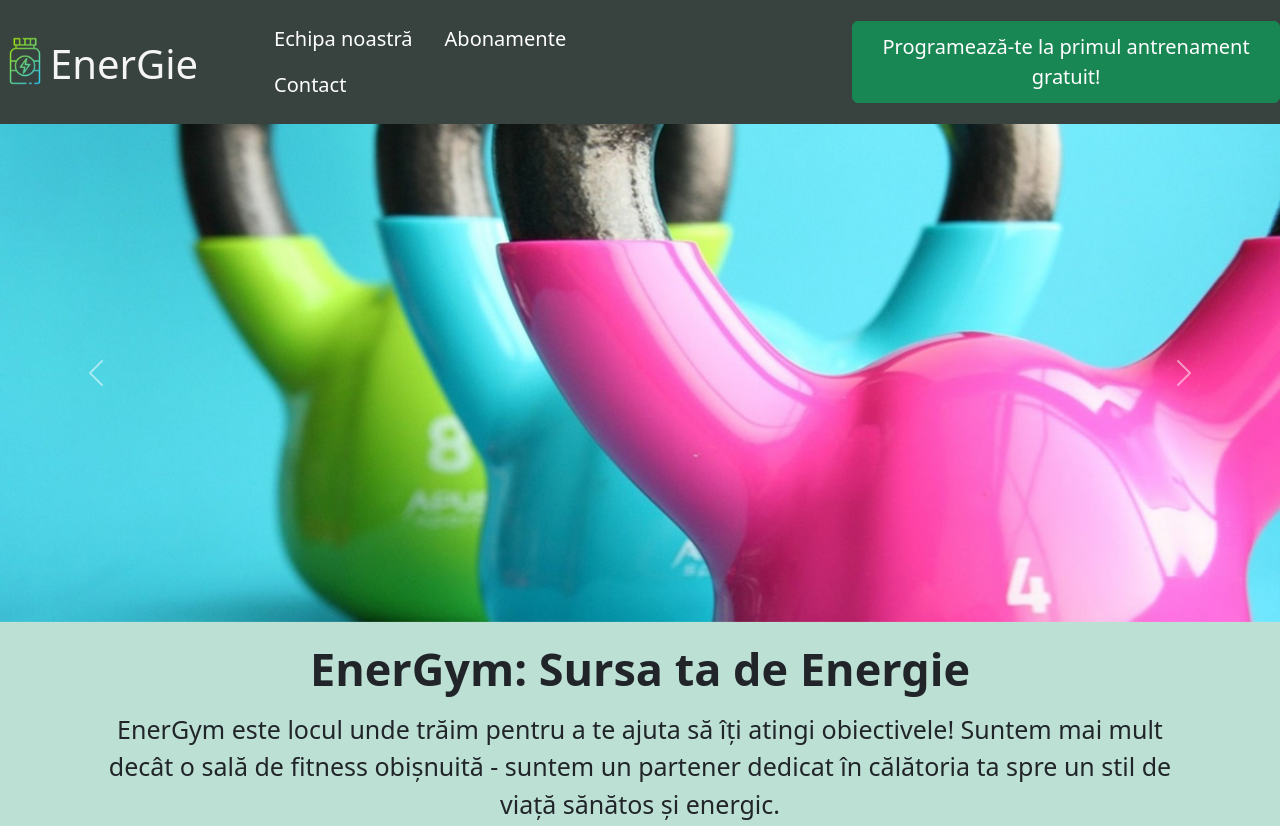
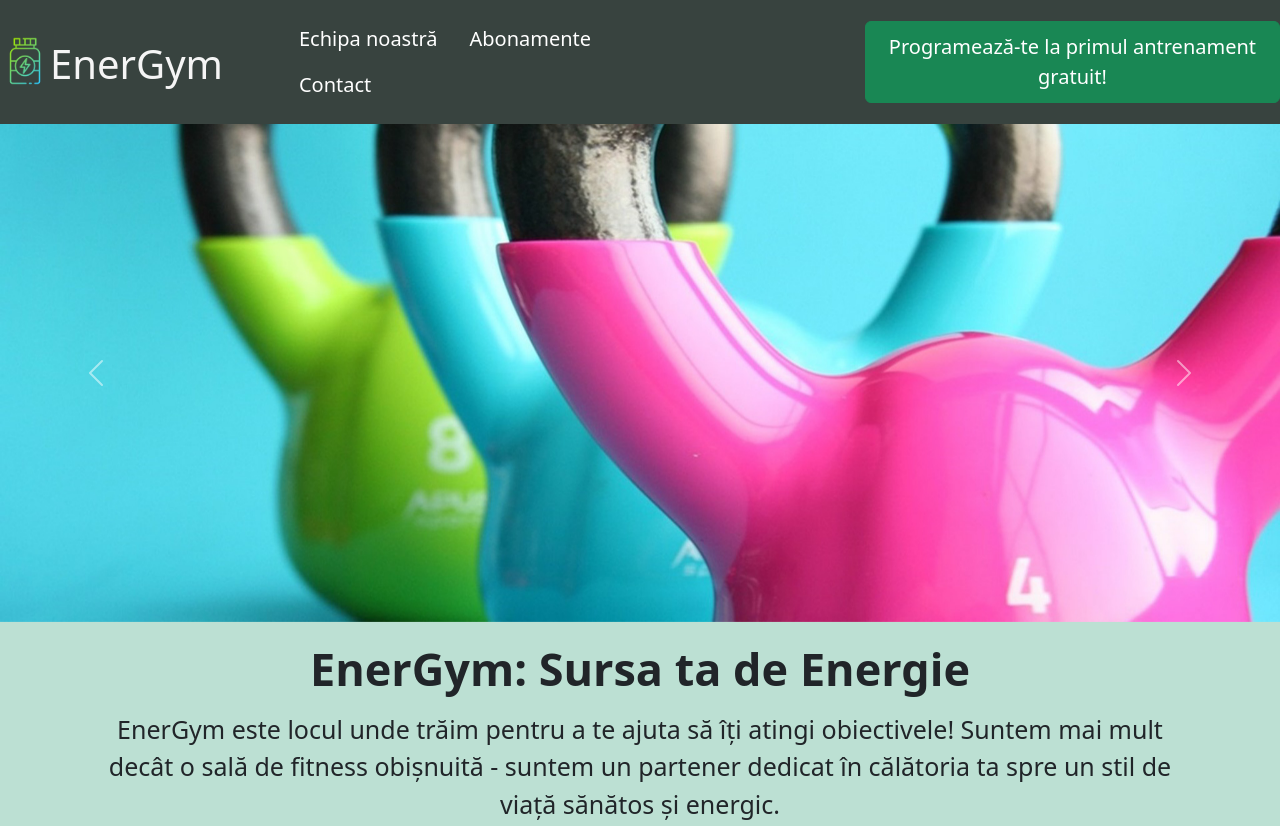
Before and after one commit to irinaaalexa/EnerGym2, a plain HTML site: page index.html in a window 1280 px wide. Shown: the top 826 px of the page. Drawn offline with nearby package versions, Linux system fonts and the light colour scheme.

Commit message:
Am modificat titlul.

```diff
--- a/index.html
+++ b/index.html
@@ -115,7 +115,7 @@
     <header class="navbar navbar-expand-md main-navbar sticky-top" style="background-color: #38433f;">
         <nav class="navbar navbar-dropdown navbar-fixed-top navbar-expand-lg colornavfooter">
             <h1 class="navbar-brand">
-                <a class="navbar-brand" href="#acasa"> <img src="imagini/logo.png" alt="Logo" width="50" height="50" class="d-inline-block align-text-top">EnerGie </a>
+                <a class="navbar-brand" href="#acasa"> <img src="imagini/logo.png" alt="Logo" width="50" height="50" class="d-inline-block align-text-top">EnerGym </a>
             </h1>
             <button class="navbar-toggler" type="button" data-bs-toggle="collapse" data-bs-target="#mainMenu" aria-controls="mainMenu" aria-expanded="false" aria-label="Toggle navigation">
                 <span class="navbar-toggler-icon"></span>
```
